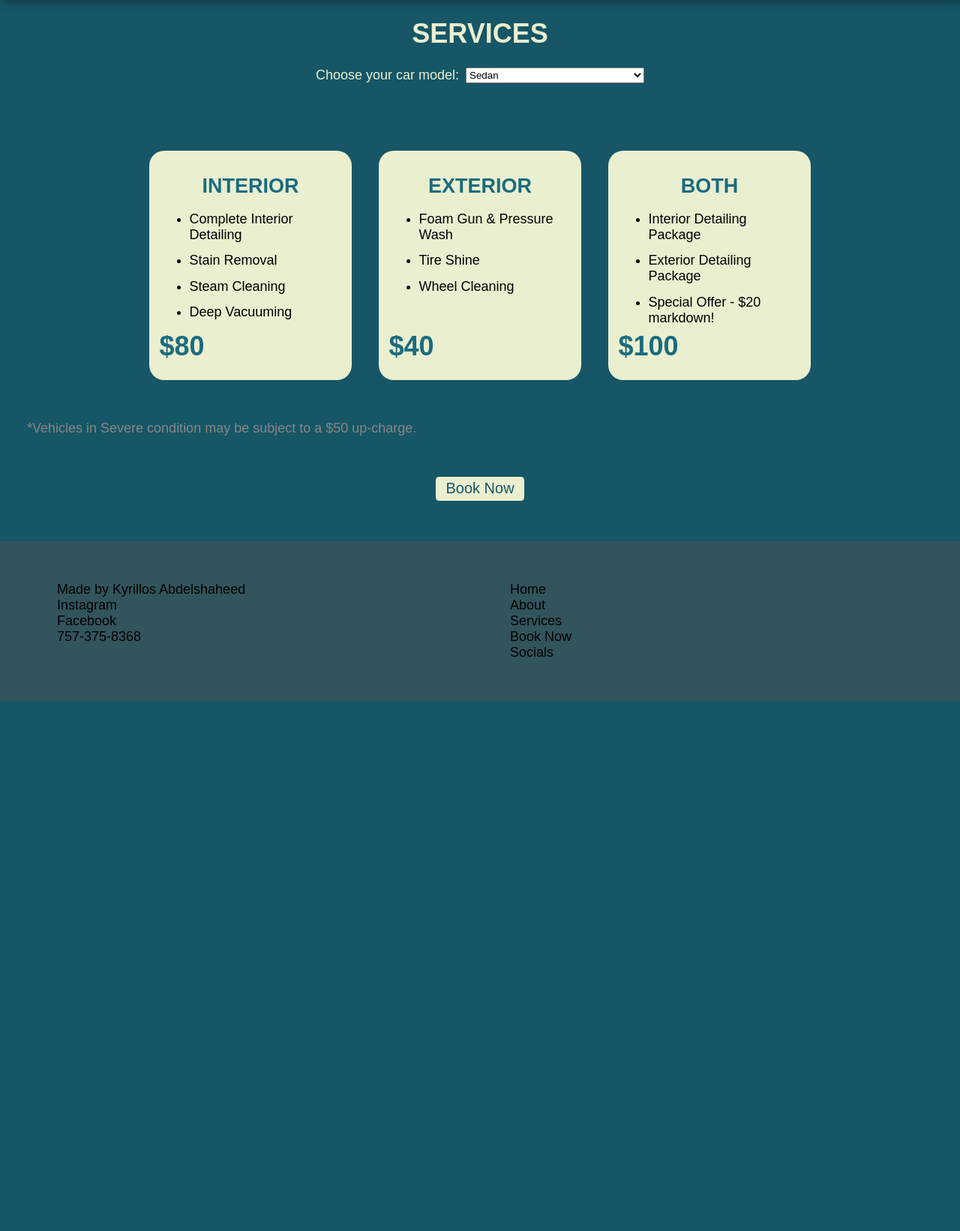
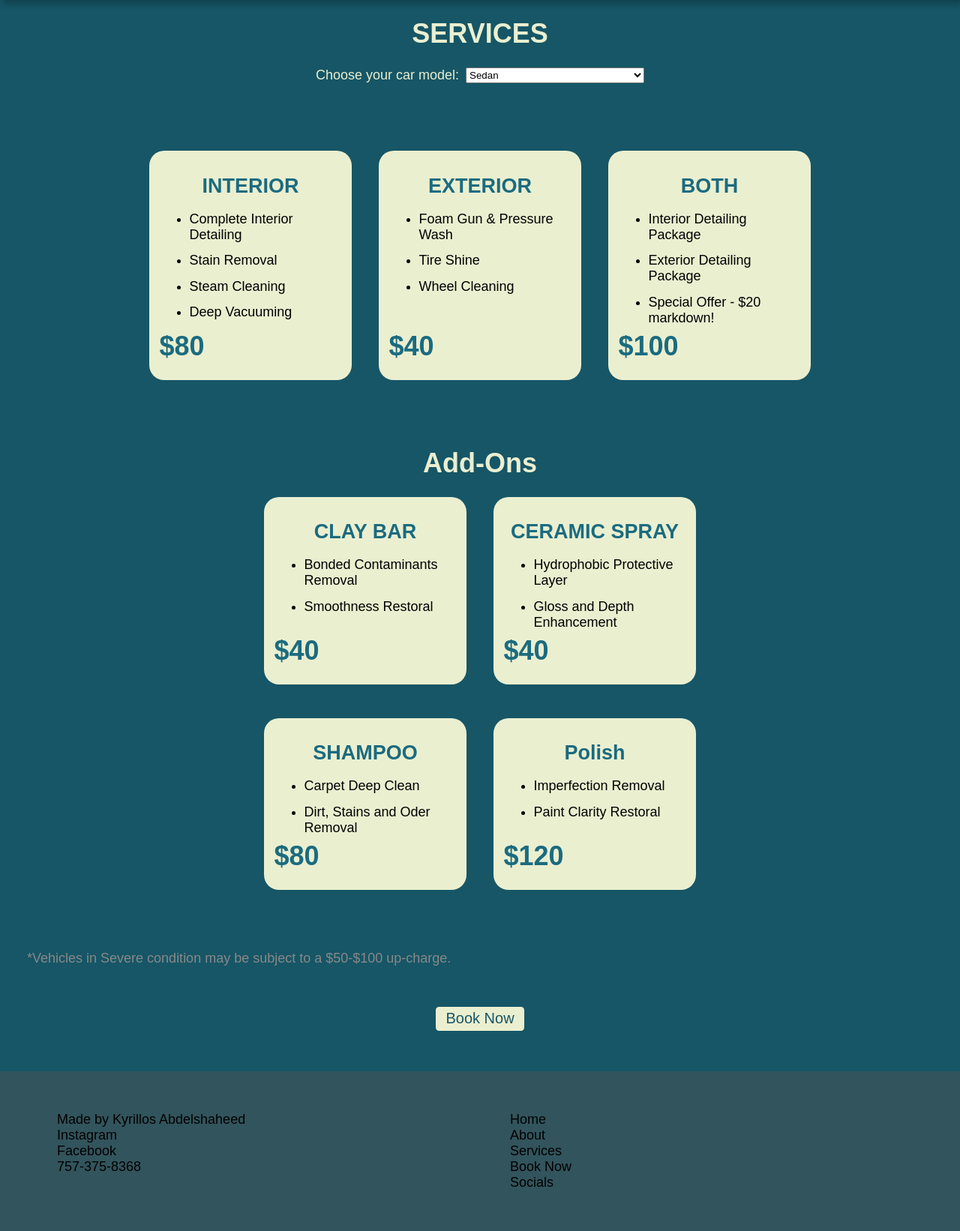
Before and after one commit to GnarlyBros/GnarlyBrosWebsite, a Flask app: page /services/ in a window 1280 px wide. Shown: the part 108-1750 px from the top of the page at 75% size. Before the commit the page ends 1043 px from the top, so only its background shows below. Run offline with Flask 3, Linux system fonts and the light colour scheme.

Commit message:
addons and email rsvp

```diff
--- a/app.py
+++ b/app.py
@@ -41,17 +41,17 @@ def create_app():
 
     @app.route("/services/", methods=["GET", "POST"])
     def services():
-        interior_price, exterior_price, both = 80,40,100
+        interior_price, exterior_price, both, claybar, ceramic, polish, carpet = 80,40,100,40,40,120,80
         selected_model = 'Sedan'
         if request.method == "POST":
             selected_model = request.form.get('model')
             prices = Prices.Prices(selected_model)
-            interior_price, exterior_price, both = prices.get_price()
-        return render_template("services.html", selected_model=selected_model,interior_price=interior_price, exterior_price=exterior_price, both=both)
+            interior_price, exterior_price, both, claybar, ceramic, polish, carpet = prices.get_price()
+        return render_template("services.html", selected_model=selected_model,interior_price=interior_price, exterior_price=exterior_price, both=both, ceramic=ceramic, claybar=claybar, polish=polish, carpet=carpet)
 
     @app.route("/booknow/", methods=["GET", "POST"])
     def booknow():
-        price = 0
+        package_price = 0
         if request.method == "POST":
             first_name = request.form.get('first')
             last_name = request.form.get('last')
@@ -66,13 +66,24 @@ def create_app():
             day = request.form.get('day')
             concerns = request.form.get('concerns')
             prices = Prices.Prices(model)
-            interior_price, exterior_price, both = prices.get_price()
+            interior_price, exterior_price, both, claybar, ceramic, polish, carpet = prices.get_price()
             if package == 'Exterior_package':
-                price = exterior_price
+                package_price = exterior_price
             if package == 'Interior_package':
-                price = interior_price
+                package_price = interior_price
             if package == 'Both_package':
-                price = both
+                package_price = both
+            addons = request.form.getlist('addons[]')
+            addon_prices = []
+            for addon in addons:
+                if (addon == "Clay_Bar"):
+                    addon_prices.append(claybar)
+                elif (addon == "Ceramic_Spray"):
+                    addon_prices.append(ceramic)
+                elif (addon == "Polish"):
+                    addon_prices.append(polish)
+                else:
+                    addon_prices.append(carpet)
             entry = {
                 "first name": first_name,
                 "last name": last_name,
@@ -86,7 +97,10 @@ def create_app():
                 "package": package,
                 "day": day,
                 "concerns": concerns,
-                "price": price
+                "Package price": package_price,
+                "addon": addons,
+                "addon price": addon_prices,
+                "price": package_price + sum(addon_prices)
             }
             result = app.db.entries.insert_one(entry)
             entry_id = str(result.inserted_id)
@@ -112,13 +126,14 @@ def create_app():
                 "$set": {"day": "invalid"}
             }
             app.db.entries.update_one({"_id": ObjectId(entry_id)}, update_query)
+            day = "invalid"
         if request.method == "POST":
             time = request.form['time']
             app.db.entries.update_one({"_id": ObjectId(entry_id)}, {"$set": {"time": time}})
             event ={
                 "summary": f"{entry['first name']}'s Mobile Detailing Appointment",
                 "location": f"{entry['address']}, {entry['city']}, {entry['zip']}",
-                "description": f"Model: {entry['model']}\n Package: {entry['package']}\nPrice: {entry['price']}\nConcerns: {entry['concerns']}",
+                "description": f"Model: {entry['model']}\n Package: {entry['package']}\nPrice: {entry['price']}\nConcerns: {entry['concerns']}\nContact:{entry['number']}",
                 "start": {
                     "dateTime": f"{entry['day']}T{'08:00:00' if time == '8' else '11:00:00' if time == '11' else '14:00:00' if time == '2' else '17:00:00'}",
                     "timeZone": "America/New_York"
@@ -137,8 +152,9 @@ def create_app():
                 "guestsCanModify": True,
                 "guestsCanSeeOtherGuests": True
             }
+            created_event = None
             try:
-                calendar_service.events().insert(calendarId=calendar_id, body=event, sendUpdates='all').execute()
+                created_event = calendar_service.events().insert(calendarId=calendar_id, body=event, sendUpdates='all').execute()
                 status = 'Good'
             except:
                 status = 'bad'
@@ -152,13 +168,26 @@ def create_app():
                                 <li><strong>🕒 Time:</strong> {entry['day']} at {'08:00 AM' if time == '8' else '11:00 AM' if time == '11' else '2:00 PM' if time == '2' else '5:00 PM'}</li>
                                 <li><strong>🚗 Vehicle:</strong> {entry['model']}</li>
                                 <li><strong>🧽 Package:</strong> {entry['package'].replace('_', ' ')}</li>
+                                <li><strong>🪙 Package Price:</strong> ${entry['Package price']}</li>
+                                <li><strong>📝 Concerns:</strong> {entry['concerns'] or 'None'}</li>
+                                <li><strong>✨ Add-ons:</strong>
+                                    <ul>
+                                        {''.join(f'<li>{a.replace("_"," ")} - ${p}</li>' for a, p in zip(entry['addon'], entry['addon price'])) if entry['addon'] else '<li>None</li>'}
+                                    </ul>
+                                </li>
                                 <li><strong>💲 Price:</strong> ${entry['price']}</li>
-                                <li><strong>📝 Concerns:</strong> {entry['concerns'] or 'None'}</li>
                             </ul>
+                            <p><strong>✅ Confirm your appointment:</strong></p>
+                            <p>
+                                <a href="{created_event.get("htmlLink")}"
+                                style="display:inline-block;padding:10px 20px;background-color:#4CAF50;color:white;text-decoration:none;border-radius:5px;">
+                                RSVP & Add to Calendar
+                                </a>
+                            </p>
                             <p>If you have any questions or need to reschedule, just reply to this email.</p>
                             <p>Looking forward to making your ride shine!<br>
                             – <strong>Gnarly Bros Detailing</strong><br>
-                            <a href="https://gnarlybrosdetailing.com">gnarlybrosdetailing.com</a></p>
+                            <a href="https://gnarlybrosdetailing.com">gnarlybrosdetailing.com</a><br>
                         </body>
                     </html>
                 """
@@ -171,8 +200,14 @@ Thanks for booking with Gnarly Bros Detailing! Here's your appointment summary:
 🕒 Time: {entry['day']} at {'08:00 AM' if time == '8' else '11:00 AM' if time == '11' else '2:00 PM' if time == '2' else '5:00 PM'}
 🚗 Vehicle: {entry['model']}
 🧽 Package: {entry['package'].replace('_', ' ')}
+🪙 Package Price: ${entry['Package price']}
+📝 Concerns: {entry['concerns'] or 'None'}
+✨ Add-ons:
+{chr(10).join(f'- {a.replace("_"," ")}: ${p}' for a, p in zip(entry['addon'], entry['addon price'])) if entry['addon'] else '- None'}
 💲 Price: ${entry['price']}
-📝 Concerns: {entry['concerns'] or 'None'}
+
+✅ RSVP and add to your calendar:
+{created_event.get("htmlLink")}
 
 If you have any questions or need to reschedule, feel free to reply to this email.
 
@@ -195,13 +230,14 @@ https://gnarlybrosdetailing.com
                 server.send_message(msg, from_addr=msg["from"], to_addrs=email_list)
                 print("emails send")
 
-            return redirect(url_for("review", entry_id=entry_id))
+            return redirect(url_for("review", entry_id=entry_id, rsvp=created_event.get("htmlLink")))
 
-        return render_template("schedule.html", times=times, entry_id=entry_id)
+        return render_template("schedule.html", times=times, entry_id=entry_id, day=day)
 
     @app.route("/review/", methods=["GET", "POST"])
     def review():
         entry_id = request.args.get("entry_id")
+        rsvp = request.args.get("rsvp")
         entry = app.db.entries.find_one({"_id": ObjectId(entry_id)})
         print(entry['package'])
 
@@ -219,7 +255,11 @@ https://gnarlybrosdetailing.com
                            concerns=entry['concerns'],
                            day=entry['day'],
                            price=entry['price'],
-                           time=entry.get('time'))
+                           time=entry.get('time'),
+                           package_price=entry['Package price'],
+                           addons=entry['addon'],
+                           addon_prices=entry['addon price'],
+                           rsvp=rsvp)
 
     @app.route("/socials/")
     def socials():
--- a/static/css/styles.css
+++ b/static/css/styles.css
@@ -26,7 +26,7 @@ header {
     padding: 5px 10px;
     justify-content: space-between;
     box-shadow: 4px 4px 10px rgba(0, 0, 0, 0.3);
-
+    z-index: 1000;
 }
 
 @media (max-width: 768px) {
@@ -203,6 +203,10 @@ footer {
     footer {
         width: 40rem;
     }
+    ul {
+        list-style-type: none;
+        padding-inline-start: 0.5rem;
+    }
 }
 
 .footer__left {
@@ -284,7 +288,7 @@ footer {
     display: flex;
     flex-direction: row;
     justify-self: center;
-
+    margin-bottom: 2.5rem;
 }
 
 .services__plan {
@@ -533,5 +537,27 @@ footer {
 .review__price {
     display: flex;
     justify-content: space-between;
+    border-top: .1rem solid #000;
+    margin: 1rem 0;
+    padding-top: 1rem;
+}
 
+#addons {
+    margin-top: 5rem;
 }
+
+.booknow__addonselection {
+    display: flex;
+    flex-direction: column;
+    justify-self: center;
+}
+
+.review__packageprice {
+    display: flex;
+    justify-content: space-between;
+}
+
+.review__addons {
+    display: flex;
+    justify-content: space-between;
+}
--- a/templates/services.html
+++ b/templates/services.html
@@ -84,7 +84,46 @@
                 <h1 class="services__price">${{ both }}</h1>
             </div>
         </div>
-        <p id="warning">*Vehicles in Severe condition may be subject to a $50 up-charge.</p>
+
+        <h1 class="heading" id="addons">Add-Ons</h1>
+        <div class="services__plans">
+            <div class="services__plan">
+                <h2 class="plan__heading">CLAY BAR</h2>
+                <ul class="services__list">
+                    <li>Bonded Contaminants Removal</li>
+                    <li>Smoothness Restoral</li>
+                </ul>
+                <h1 class="services__price">${{claybar}}</h1>
+            </div>
+            <div class="services__plan">
+                <h2 class="plan__heading">CERAMIC SPRAY</h2>
+                <ul class="services__list">
+                    <li>Hydrophobic Protective Layer</li>
+                    <li>Gloss and Depth Enhancement</li>
+                </ul>
+                <h1 class="services__price">${{ceramic}}</h1>
+            </div>
+        </div>
+
+        <div class="services__plans">
+            <div class="services__plan">
+                <h2 class="plan__heading">SHAMPOO</h2>
+                <ul class="services__list">
+                    <li>Carpet Deep Clean</li>
+                    <li>Dirt, Stains and Oder Removal</li>
+                </ul>
+                <h1 class="services__price">${{carpet}}</h1>
+            </div>
+            <div class="services__plan">
+                <h2 class="plan__heading">Polish</h2>
+                <ul class="services__list">
+                    <li>Imperfection Removal</li>
+                    <li>Paint Clarity Restoral</li>
+                </ul>
+                <h1 class="services__price">${{polish}}</h1>
+            </div>
+        </div>
+        <p id="warning">*Vehicles in Severe condition may be subject to a $50-$100 up-charge.</p>
         <button onclick="window.location.href='/booknow/'">Book Now</button>
     </main>
     <footer>
```
Also changed, not shown: Prices.py (+13 -4 lines), templates/booknow.html (+11 -0 lines), templates/review.html (+11 -1 lines).
